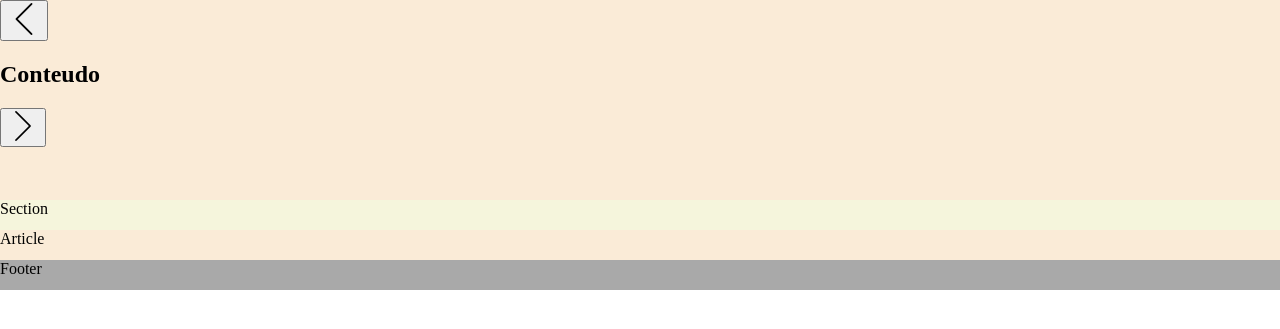
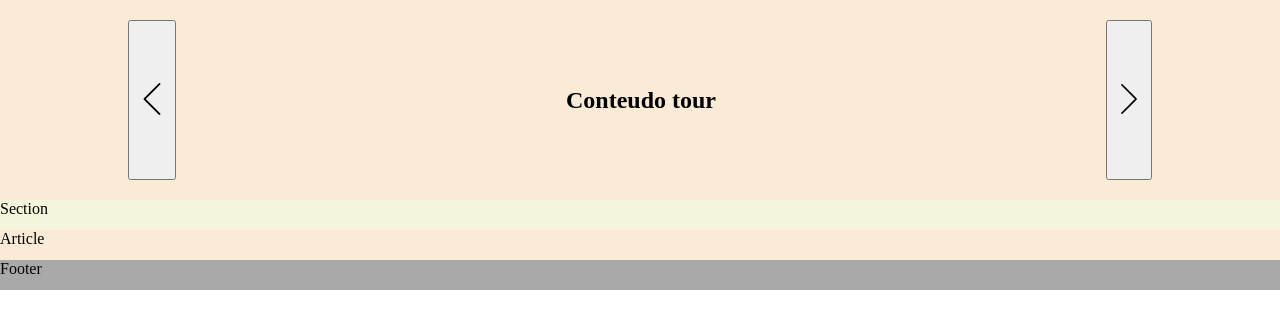
Before and after one commit to Luan121314/Universal-Donor, a Django app: page / in a window 1280 px wide. Shown: the part 240-569 px from the top of the page. Run offline with Django 3.2, Linux system fonts and the light colour scheme.

Commit message:
Organizar elemnentos na tag ASIDE

```diff
--- a/Universal_donor/static/css/style.css
+++ b/Universal_donor/static/css/style.css
@@ -40,9 +40,6 @@ header{
     justify-content: left;
     padding-left: 30px;
 }
-/* .sideBarLeft{
-    justify-content: space-around;
-} */
 
 
                 /* Fim header */
@@ -63,7 +60,21 @@ nav{
 aside{
     grid-area: aside;
     background-color: antiquewhite;
+    display: flex;
+    justify-content: center;
 }
+.tour{
+    width: 80%;
+    display: flex;
+    justify-content: space-between;
+    align-items: center;
+}
+.btns{
+    height: 80%;
+}
+
+
+        /* fim aside */
 section{
     grid-area: section;
     background-color: beige;
--- a/Universal_donor/templates/index.html
+++ b/Universal_donor/templates/index.html
@@ -44,12 +44,14 @@
 
         </nav>
         <aside>
-            <div>
-                <button>
+            <div class="tour">
+                <button class="btns">
                     <img src="{% static 'imagens/back.png' %}" alt="back">
                 </button>
-                <h1>Conteudo</h1>
-                <button>
+                <div>
+                    <h1>Conteudo tour</h1>
+                </div>
+                <button class="btns" >
                     <img src="{% static 'imagens/next.png' %}" alt="next">
                 </button>
             </div>
```
